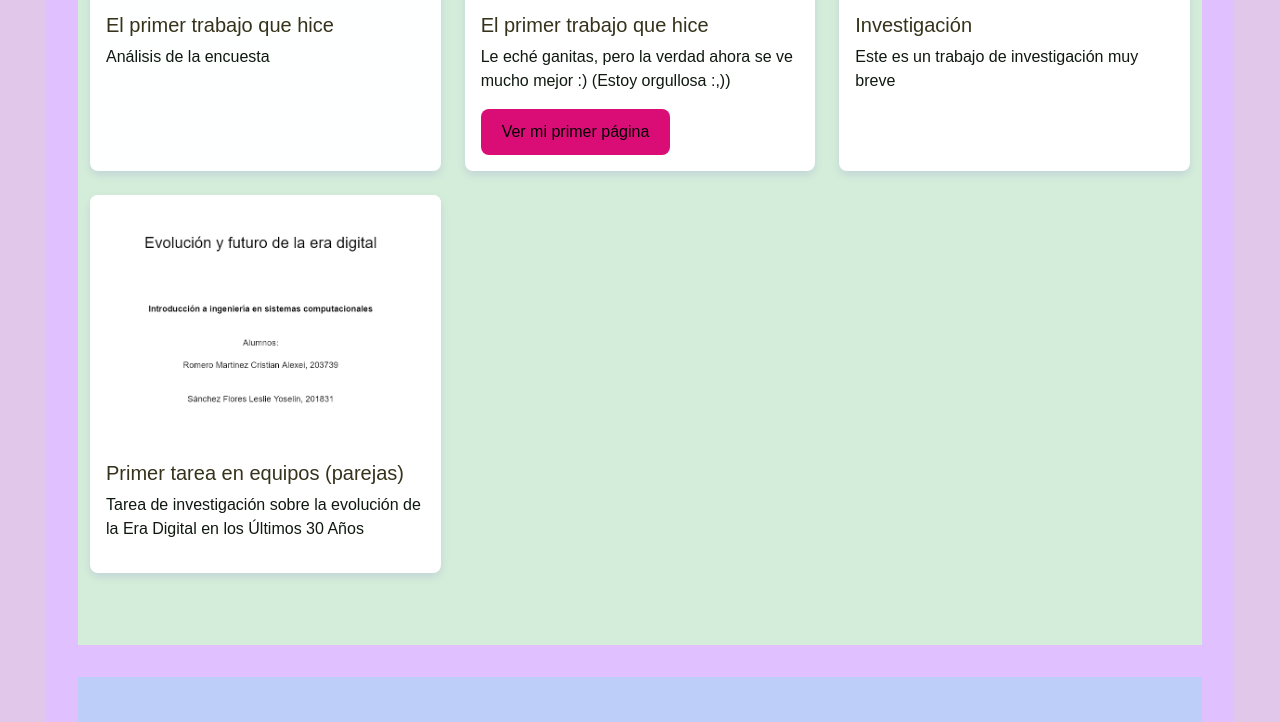
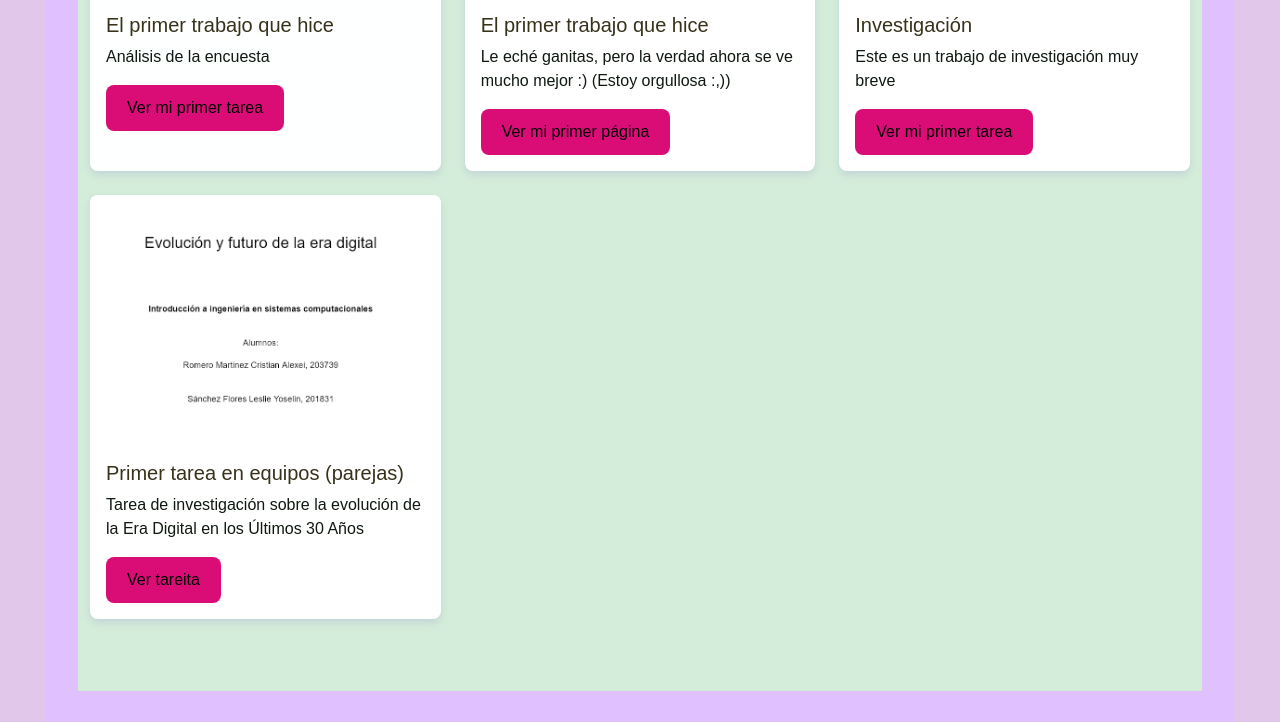
Before and after one commit to LeslieSanchez0/Pagina-web-merojada, a plain HTML site: page index.html in a window 1280 px wide. Shown: the part 2068-2790 px from the top of the page. Drawn offline with nearby package versions, Linux system fonts and the light colour scheme.

Commit message:
Update index.html

```diff
--- a/index.html
+++ b/index.html
@@ -81,7 +81,7 @@
                             <div class="card-body">
                                 <h5 class="card-title">El primer trabajo que hice</h5>
                                 <p class="card-text">Análisis de la encuesta</p>
-                                <embed id="pdf1" src="Docs/Tarea_Investigación encuesta de Stack Overflow 2024_Sánchez Leslie.pdf" type="application/pdf" width="420px" height="630px" style="display:none;"/>
+                                <a href="file:///C:/Users/fyose/Downloads/Tarea_Investigaci%C3%B3n%20encuesta%20de%20Stack%20Overflow%202024_S%C3%A1nchez%20Leslie.html" target="_blank" class="btn button-primary">Ver mi primer tarea</a>
                             </div>
                         </div>
                     </div>
@@ -101,7 +101,7 @@
                             <div class="card-body">
                                 <h5 class="card-title">Investigación</h5>
                                 <p class="card-text">Este es un trabajo de investigación muy breve</p>
-                                <embed id="pdf3" src="Docs/Tarea. Investigación sobre tecnologías en aplicaciones_Sánchez Leslie.pdf" type="application/pdf" width="420px" height="630px" style="display:none;">
+                                <a href="file:///C:/Users/fyose/Downloads/Tarea.%20Investigaci%C3%B3n%20sobre%20tecnolog%C3%ADas%20en%20aplicaciones_S%C3%A1nchez%20Leslie.html" target="_blank" class="btn button-primary">Ver mi primer tarea</a>
                             </div>
                         </div>
                     </div>
@@ -111,15 +111,13 @@
                             <div class="card-body">
                                 <h5 class="card-title">Primer tarea en equipos (parejas)</h5>
                                 <p class="card-text">Tarea de investigación sobre la evolución de la Era Digital en los Últimos 30 Años</p>
-                                <embed id="pdf4" src="Docs/Investigación de la Era Digital (1).pdf" type="application/pdf" width="420px" height="630px" style="display:none;">
+                                <a href="file:///C:/Users/fyose/Downloads/Investigaci%C3%B3n%20de%20la%20Era%20Digital%20(1).html" target="_blank" class="btn button-primary">Ver tareita</a>
                             </div>
                         </div>
                     </div>
                 </div>
             </div>
         </section>
-
-
 
         <section id="recommendations" class="py-5 bg-lightblue">
             <div class="container">
```
